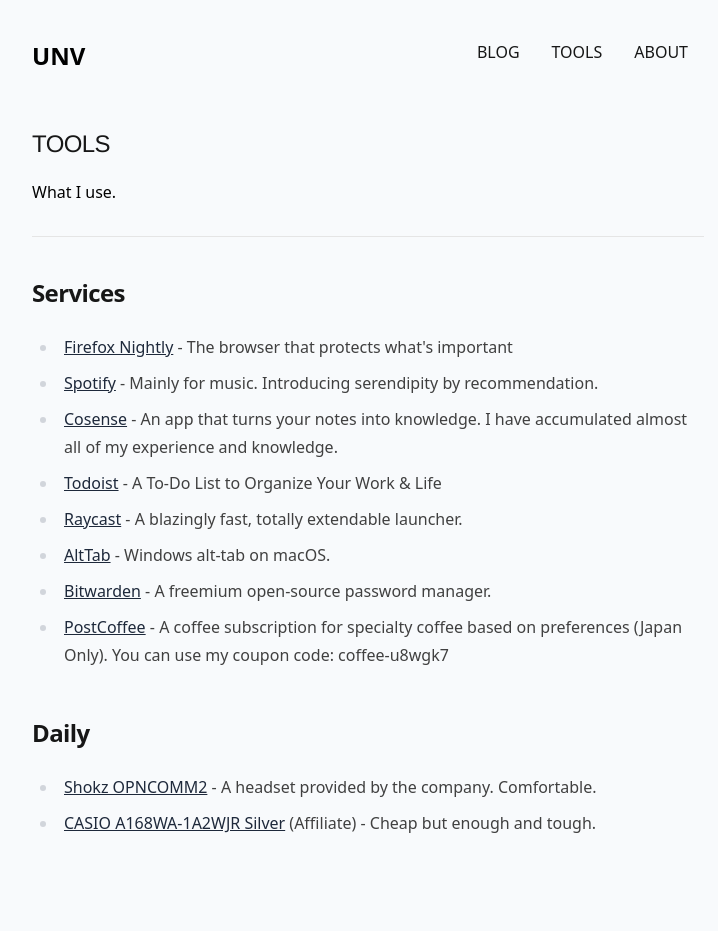
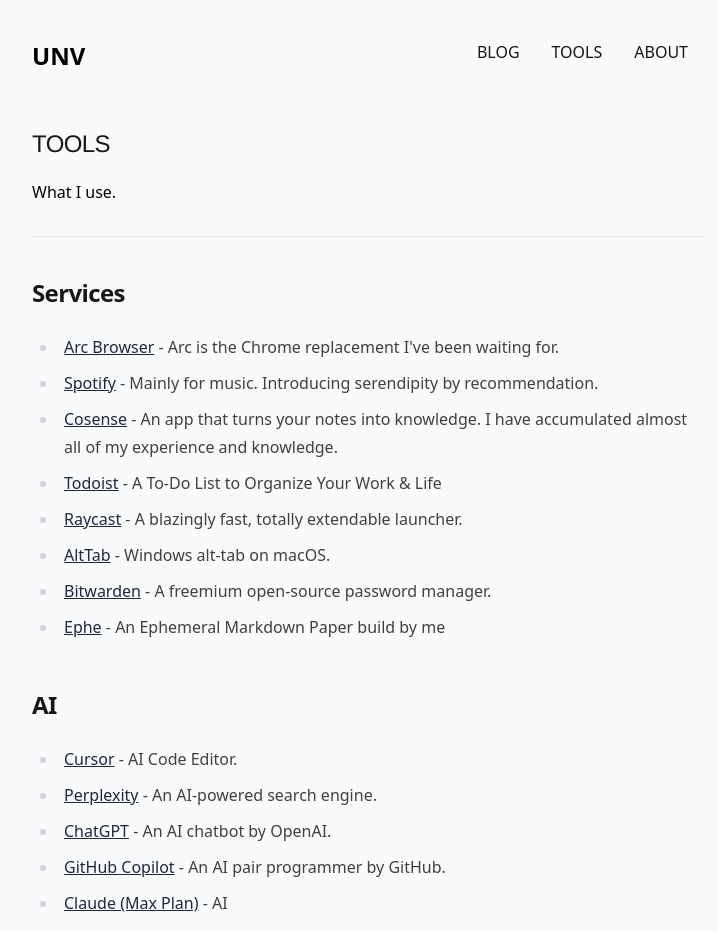
Before and after one commit to unvalley/me, a Next.js app: page /tools in a window 1280 px wide. Shown: the top 931 px of the page, without its empty margins (272-990 px from the left). Built offline with nearby package versions, Linux system fonts and the light colour scheme.

Commit message:
chore: ai tools

```diff
--- a/data/index.ts
+++ b/data/index.ts
@@ -81,16 +81,16 @@ export const toolsData: {
 	imgSrc: string;
 	href: string;
 	affiliate: boolean;
-	category: "services" | "daily";
+	category: "services" | "daily" | "ai";
 }[] = [
-	{
-		name: "Firefox Nightly",
-		description: "The browser that protects what's important",
-		imgSrc: "",
-		href: "https://www.mozilla.org/en-US/firefox/new/",
-		affiliate: false,
-		category: "services",
-	},
+    {
+        name: "Arc Browser",
+        description: "Arc is the Chrome replacement I've been waiting for.",
+        imgSrc: "",
+        href: "https://arc.net",
+        affiliate: false,
+        category: "services",
+    },
 	{
 		name: "Spotify",
 		description: "Mainly for music. Introducing serendipity by recommendation.",
@@ -140,15 +140,15 @@ export const toolsData: {
 		affiliate: false,
 		category: "services",
 	},
-	{
-		name: "PostCoffee",
-		description:
-			"A coffee subscription for specialty coffee based on preferences (Japan Only). You can use my coupon code: coffee-u8wgk7",
-		imgSrc: "",
-		href: "https://postcoffee.co/subscription/",
-		affiliate: false,
-		category: "services",
-	},
+	// {
+	// 	name: "PostCoffee",
+	// 	description:
+	// 		"A coffee subscription for specialty coffee based on preferences (Japan Only). You can use my coupon code: coffee-u8wgk7",
+	// 	imgSrc: "",
+	// 	href: "https://postcoffee.co/subscription/",
+	// 	affiliate: false,
+	// 	category: "services",
+	// },
 	{
 		name: "Shokz OPNCOMM2",
 		description: "A headset provided by the company. Comfortable.",
@@ -165,4 +165,60 @@ export const toolsData: {
 		affiliate: true,
 		category: "daily",
 	},
+    {
+        name: "Cursor",
+        description: "AI Code Editor.",
+        imgSrc: "",
+        href: "https://cursor.so",
+        affiliate: false,
+        category: "ai",
+    },
+    {
+        name: "Perplexity",
+        description: "An AI-powered search engine.",
+        imgSrc: "",
+        href: "https://www.perplexity.ai",
+        affiliate: false,
+        category: "ai",
+    },
+    {
+        name: "ChatGPT",
+        description: "An AI chatbot by OpenAI.",
+        imgSrc: "",
+        href: "https://chat.openai.com",
+        affiliate: false,
+        category: "ai",
+    },
+    {
+        name: "GitHub Copilot",
+        description: "An AI pair programmer by GitHub.",
+        imgSrc: "",
+        href: "https://github.com/features/copilot",
+        affiliate: false,
+        category: "ai",
+    },
+    {
+        name: "Claude (Max Plan)",
+        description: "AI",
+        imgSrc: "AI assistant built by Anthropic",
+        href: "https://claude.ai",
+        affiliate: false,
+        category: "ai",
+    },
+    {
+        name: "Google Gemini",
+        description: "An AI chatbot by Google.",
+        imgSrc: "",
+        href: "https://bard.google.com",
+        affiliate: false,
+        category: "ai",
+    },
+    {
+        name: "Ephe",
+        description: "An Ephemeral Markdown Paper build by me",
+        imgSrc: "",
+        href: "https://ephe.app/landing",
+        affiliate: false,
+        category: "services",
+    }
 ];
--- a/pages/tools.tsx
+++ b/pages/tools.tsx
@@ -6,6 +6,7 @@ import { CustomLink } from "../components/Link";
 export default function Tools() {
   const name = "unvalley";
   const services = toolsData.filter((x) => x.category === "services");
+  const aiServices = toolsData.filter((x) => x.category === "ai");
   const daily = toolsData.filter((x) => x.category === "daily");
 
   return (
@@ -30,6 +31,16 @@ export default function Tools() {
             ))}
           </ul>
 
+          <h2>AI</h2>
+          <ul>
+            {aiServices.map((x) => (
+              <li key={x.name}>
+                <CustomLink href={x.href}>{x.name}</CustomLink>
+                <span> - {x.description}</span>
+              </li>
+            ))}
+          </ul>
+
           <h2>Daily</h2>
           <ul>
             {daily.map((x) => (
```
Lines whose indentation alone changed are shown as unchanged.
